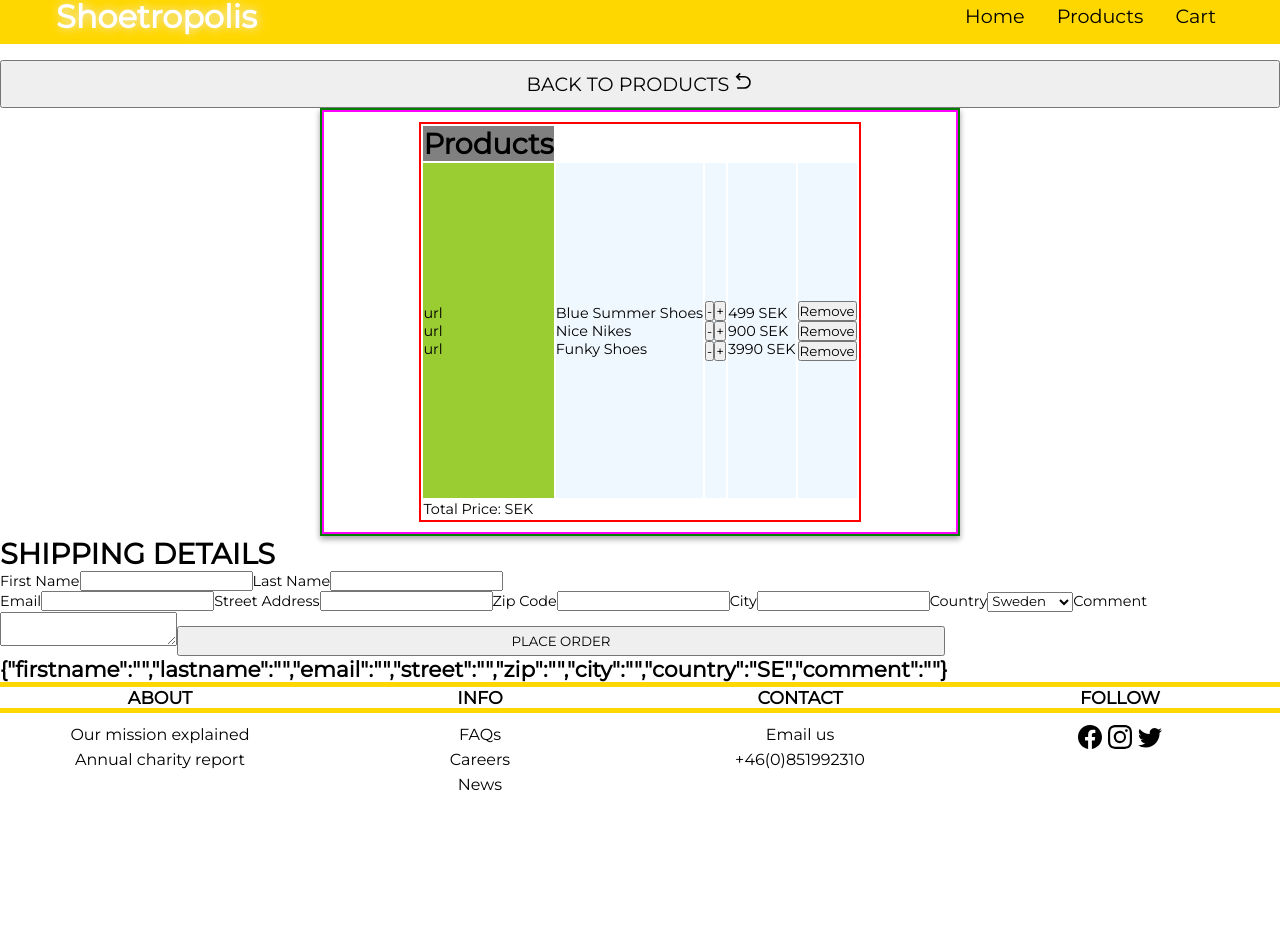
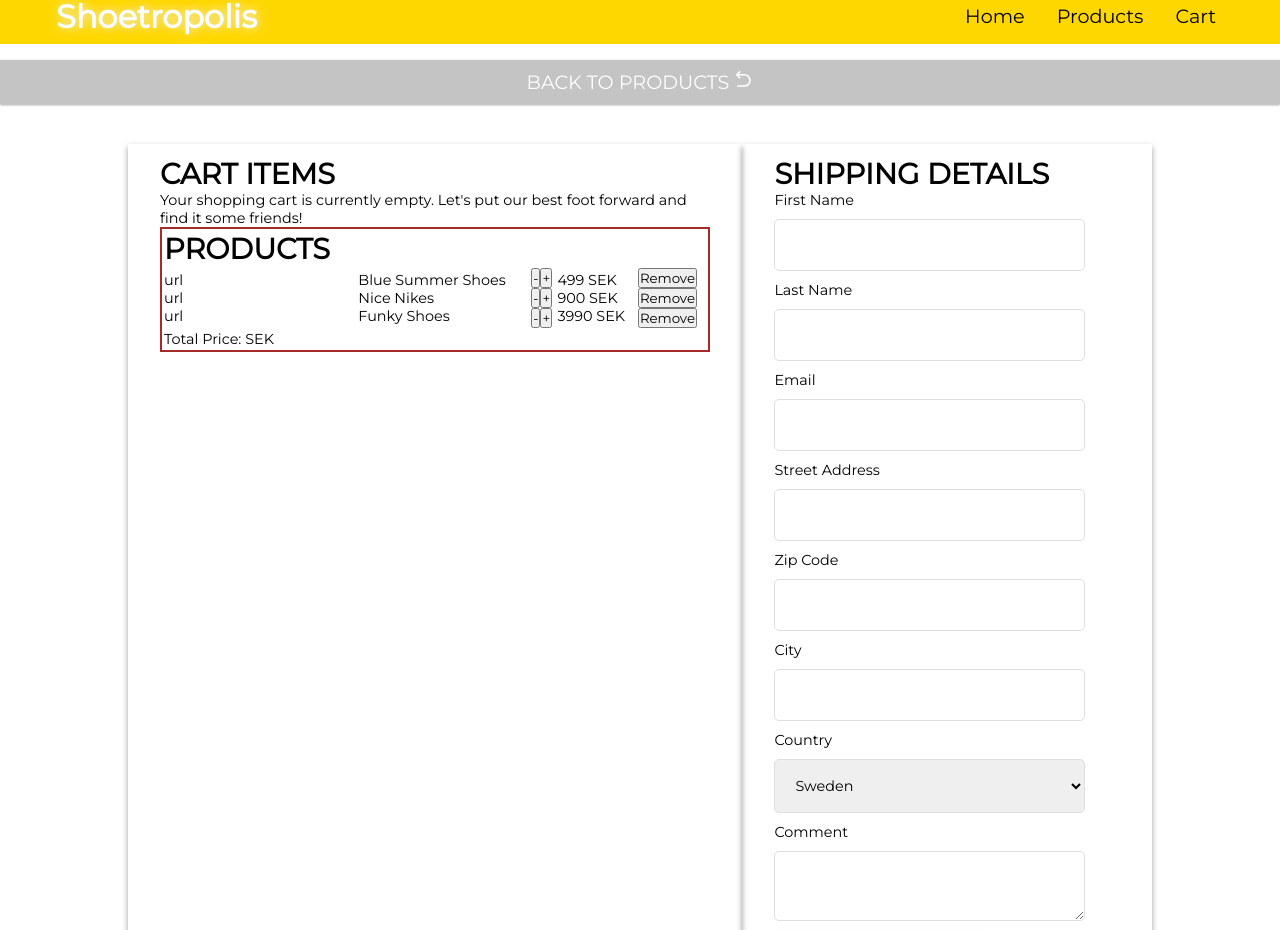
Before and after one commit to MimmiNilsson/shoetropolis, a React (Create React App) app: page /checkout in a window 1280 px wide. Shown: the part 12-942 px from the top of the page. Before the commit the page ends 810 px from the top, so only its background shows below. Built offline with nearby package versions, Linux system fonts and the light colour scheme.

Commit message:
footer, animation, checkout and checkout msg

```diff
--- a/src/components/Footer.css
+++ b/src/components/Footer.css
@@ -3,25 +3,28 @@
     left: 0;
     bottom: 0;
     right: 0;
-    /* background-color: #efefef; */
-    border-top: 5px solid #ffd700;
+    border-top: 1px solid #ffd700;
 }
 
 .footer-container {
     display: flex;
-    justify-items: center;
+    flex-direction: row;
+    justify-content: space-evenly;
+
 }
 
 .footer-box {
     width: 100%;
     text-align: center;
+    padding-bottom: 5px;
+    border-bottom: 0.5px solid #ffd700;
 }
 
 .footer-h3 {
     text-transform: uppercase;
     font-size: 1.1rem;
     margin-bottom: 10px;
-    border-bottom: 5px solid #ffd700;
+    border-bottom: 1px solid #ffd700;
 }
 
 .footer-p {
@@ -30,10 +33,16 @@
     font-size: 1rem;
 }
 
+.footer-row {
+    width: 80%;
+    margin: auto;
+    padding: 0.5rem 1rem 1rem 1rem;
+    text-align: center;
+    font-size: 0.7rem;
+}
+
 .footer-socials {
-    font-size: 1.5rem;
-    padding: 2px;
-
+    font-size: 1rem;
 }
 
 a:link {
--- a/src/components/Footer.js
+++ b/src/components/Footer.js
@@ -3,9 +3,8 @@
 //=============================================================================
 
 import React from 'react';
-import shoe_logo from '../assets/shoe_logo.png';
 import './Footer.css'
-import {BsFacebook, BsInstagram, BsTwitter} from 'react-icons/bs';
+import {BsFacebook, BsInstagram, BsTwitter, BsYoutube, BsPinterest} from 'react-icons/bs';
 
 function Footer() {
 
@@ -19,23 +18,20 @@ function Footer() {
         </div>
         <div className='footer-box box-2'>
           <h3 className='footer-h3'>Info</h3>
+          <p className='footer-p'><a href=''>Shipping and tracking</a></p>
           <p className='footer-p'><a href=''>FAQs</a></p>
-          <p className='footer-p'><a href='https://www.collegemagazine.com/michael-scott-quotes/'>Careers</a></p>
-          <p className='footer-p'><a href='https://www.youtube.com/watch?v=4_X1rhOq6BU&ab_channel=BenedictPolizzi'>News</a></p>
         </div>
         <div className='footer-box box-3'>
           <h3 className='footer-h3'>Contact</h3>
           <p className='footer-p'><a href="mailto:shoetropolis@shoetropolis.com">Email us</a></p>
           <p className='footer-p'><a href="tel:+46725720236">+46(0)851992310</a></p>
         </div>
-        <div className='footer-box box-4'>
-          <h3 className='footer-h3'>Follow</h3>
-          <p className='footer-socials'><a href='https://www.timesnownews.com/the-buzz/article/facebook-changes-company-name-to-meta-netizens-say-kamaal-hai-mera-ispar-abhi-bhi-account-hai/827585'><BsFacebook  /></a><a href='https://poshmark.com/listing/OMG-ShoesLets-Get-Em-5c7d4e9bd36231e4d66e32e9'> <BsInstagram /></a><a href='https://twitter.com/hashtag/shoes'> <BsTwitter /></a></p>
-        </div>
       </div>
-      {/* <div className='footer-row'>
-        <p>All Rights Reserved &copy;{new Date().getFullYear()} | Shoetropolis, Inc.</p>
-      </div> */}
+      <div className='footer-row'>
+        <p className='footer-socials'><a href=''><BsFacebook  /></a> <a href=''> <BsInstagram /></a> <a href=''> <BsTwitter /></a> <a href=''><BsYoutube /></a> <a href=''><BsPinterest /></a></p>
+        <p>Shoetropolis, Inc. | All Rights Reserved &copy;{new Date().getFullYear()}</p>
+        <p>The content of this site is copyright-protected and is property of Shoetropolis, Inc. Shoetropolis' business concept is to offer fashion and quality at the best price in a sustainable way.</p>
+      </div>
     </div>
   )
 }
--- a/src/pages/Checkout.css
+++ b/src/pages/Checkout.css
@@ -1,4 +1,93 @@
-.item-2 {
+.checkout-container {
+    display: flex;
+    flex-flow: row wrap;
+    width: 80%;
+    margin: auto;
+    display: flex;
+    flex-flow: row wrap;
+    justify-content: center;
+    background-color: #fff;
+    padding-top: 10px;
+}
+
+.checkout-main-cart {
+    width: 60%;
+    padding: 0.75rem 2rem 2rem 2rem;
+    box-shadow: 0 3px 6px rgba(0,0,0,0.16), 0 3px 6px rgba(0,0,0,0.23);
+}
+
+.checkout-aside-form {
+    width: 40%;
+    padding: 0.75rem 2rem 2rem 2rem;
+    box-shadow: 0 3px 6px rgba(0,0,0,0.16), 0 3px 6px rgba(0,0,0,0.23);
+}
+
+.checkout-table {
+    border: 2px solid brown;
+    width: 100%;
+}
+
+.checkout-form-input[type='text'], .checkout-form-input[type='select'], textarea {
+    display: block;
+    width: 90%;
+    margin: auto;
+    border: 1px solid #dedede;
+    border-radius: 5px;
+    font-size: 0.9rem;
+    padding: 1rem;
+    margin: 10px 0 10px 0;
+}
+
+input:focus, textarea:focus {
+    outline: none;
+    box-shadow:
+    0 2px 2px rgba(0,0,0,0.1),
+    0 4px 4px rgba(0,0,0,0.1),
+    0 6px 6px rgba(0,0,0,0.1),
+    0 8px 8px rgba(0,0,0,0.1);
+}
+
+.order-btn {
+    width: 60%;
+    margin: auto;
+    padding: 5px;
+    cursor: pointer;
+    text-transform: uppercase;
+    border: 0;
+    background-color: #c4c4c4;
+    color: #fff;
+    box-shadow:
+    0 1px 3px rgba(0, 0, 0, 0.12),
+    0 1px 2px rgba(0, 0, 0, 0.24);
+}
+
+.return-btn {
+    display: block;
+    width: 100%;
+    cursor: pointer;
+    background-color: #c4c4c4;
+    color: #fff;
+    text-transform: uppercase;
+    border: 0;
+    font-size: 1rem;
+    margin: 10px 0 30px;
+    padding: 10px;
+    box-shadow:
+    0 1px 3px rgba(0, 0, 0, 0.12),
+    0 1px 2px rgba(0, 0, 0, 0.24);
+}
+
+.order-btn:hover, .return-btn:hover {
+    background-color: #dedede;
+    color: black;
+}
+
+.order-btn:focus, .return-btn:focus {
+    background-color: #c4c4c4;
+    color: white;
+}
+
+/* .item-2 {
     border: 2px solid orange;
 }
 
@@ -42,7 +131,7 @@
     border: 2px solid red;
     height: 50vh;
 }
-
+ */
 
 
 
--- a/src/pages/Checkout.js
+++ b/src/pages/Checkout.js
@@ -1,19 +1,132 @@
 //=============================================================================
-/*===== MIMMI: CHECKOUT / CHECKOUT PAGE =====*/
+/*===== MIMMI: CHECKOUT / CHECKOUT (CART AND FORM) PAGE =====*/
 //=============================================================================
 
-import React from 'react';
-import CheckoutCart from '../components/CheckoutCart';
-import CheckoutForm from '../components/CheckoutForm';
+import React, {useState} from 'react';
+import {Link} from 'react-router-dom';
+import {RiArrowGoBackLine} from 'react-icons/ri';
+import './Checkout.css'
+// import CheckoutCart from '../components/CheckoutCart';
+// import CheckoutForm from '../components/CheckoutForm';
 
 
-function Checkout({addToCart, cartItems}) {
+function Checkout(props) {
+	//==========CHECKOUT CART==========
+	const [count, setCount] = useState(0);
+
+    function decrementCount() {
+        setCount(prevCount => prevCount -1)
+    }
+
+   function incrementCount() {
+        setCount(prevCount => prevCount +1)
+    }
+
+	//==========CHECKOUT FORM==========
+	const [user, setUser] = useState({
+		firstname: '',
+		lastname: '',
+		email: '',
+		street: '',
+		zip: '',
+		city: '',
+		country: 'SE',
+		comment: ''
+	})
+
+	const handleChange = (e) => {
+		const inputValue = e.target.value;
+		const inputName = e.target.name;
+
+		setUser({
+			...user,
+			[inputName]: inputValue
+		})
+	}
+
   return (
-	  <div>
-		<CheckoutCart addToCart={addToCart} cartItems={cartItems}/>
-		<CheckoutForm />
-	  </div>
+	//   <div>
+	// 	<CheckoutCart addToCart={addToCart} cartItems={cartItems}/>
+	// 	<CheckoutForm />
+	//   </div>
+	<div>
+		<Link to='/products'><button className='checkout-btn return-btn'>Back to Products <RiArrowGoBackLine /></button></Link>
+		<div className='checkout-container'>
+			<div className='checkout-main-cart'>
+				{/* CHECKOUT EMPTY CART */}
+				<div className='checkout-empty'>
+					<h1 className='checkout-h1'>Cart Items</h1>
+					<p className='checkout-p'>Your shopping cart is currently empty. Let's put our best foot forward and find it some friends!</p>
+				</div>
+				{/* CHECKOUT NOT EMPTY CART */}
+				<table className='checkout-table'>
+					<thead className='checkout-table-head'>
+						<h1 className='checkout-h1'>Products</h1>
+					</thead>
+					<tr className='checkout-table-row'>
+						<td className='checkout-table-cell'>
+							{props.cartItems.map(item => <p>{item.image}</p>)}
+						</td>
+						<td>
+							{props.cartItems.map(item => <p>{item.title}</p>)}
+						</td>
+						<td>
+							{props.cartItems.map(item =>
+								<div>
+									<button onClick={decrementCount}>-</button>
+									<button onClick={incrementCount}>+</button>
+								</div>
+								)}
+						</td>
+						<td>
+							{props.cartItems.map(item =>  <p>{item.price}</p>)}
+						</td>
+						<td>
+							{props.cartItems.map(item => <button className='remove-btn'>Remove</button>)}
+						</td>
+					</tr>
+					<tfoot>Total Price: {props.price} SEK </tfoot>
+				</table>
+			</div>
+			{/* CHECKOUT FORM */}
+			<div className='checkout-aside-form'>
+			<h1 className='checkout-h1 checkout-header'>Shipping Details</h1>
+				<form className='checkout-form'>
+					<label className='checkout-form-label'>First Name</label>
+					<input className='checkout-form-input' type="text" name='firstname' value={user.firstname} onChange={handleChange}></input>
 
+					<label className='checkout-form-label'>Last Name</label>
+					<input className='checkout-form-input' type="text" name='lastname' value={user.lastname} onChange={handleChange}></input>
+
+					<label className='checkout-form-label'>Email</label>
+					<input className='checkout-form-input' type="text" name='email' value={user.email} onChange={handleChange}></input>
+
+					<label className='checkout-form-label'>Street Address</label>
+					<input className='checkout-form-input' type="text" name='street' value={user.street} onChange={handleChange}></input>
+
+					<label className='checkout-form-label'>Zip Code</label>
+					<input className='checkout-form-input' type="text" name='zip' value={user.zip} onChange={handleChange}></input>
+
+					<label className='checkout-form-label'>City</label>
+					<input className='checkout-form-input' type="text" name='city' value={user.city} onChange={handleChange}></input>
+
+					<label className='checkout-form-label'>Country</label>
+					<select type='select' className='checkout-form-input' name='country' value={user.country} onChange={handleChange}>
+						<option value="SE">Sweden</option>
+						<option value="NO">Norway</option>
+						<option value="FI">Finland</option>
+						<option value="DK">Denmark</option>
+					</select>
+
+					<label className='checkout-form-label'>Comment</label>
+					<textarea className='checkout-form-input textarea-input' name="comment" value={user.comment} onChange={handleChange}></textarea>
+
+					<Link to='/checkoutmsg'><button className='order-btn'>Place Order</button></Link>
+					{/* <h2>{JSON.stringify(user)}</h2> */}
+				</form>
+			</div>
+		</div>
+	</div>
   )}
 
 export default Checkout;
--- /dev/null
+++ b/src/pages/CheckoutMsg.css
@@ -0,0 +1,14 @@
+.checkout-msg-container {
+    border: 2px solid yellowgreen;
+    display: flex;
+    flex-flow: row wrap;
+    justify-content: center;
+    width: 50%;
+    margin: auto;
+    padding: 5%;
+}
+
+.checkout-msg-wrap {
+    border: 2px soil orange;
+    align-items: center;
+}
--- a/src/pages/Product.css
+++ b/src/pages/Product.css
@@ -10,7 +10,6 @@
     font-size: 0.9rem;
     font-family: 'Montserrat', sans-serif;
     padding: 5%;
-    border: 2px solid green;
 }
 
 .sing-prod-h1 {
@@ -46,16 +45,48 @@
     font-size: 1rem;
 }
 
+.add-btn {
+    width: 60%;
+    padding: 5px;
+    cursor: pointer;
+    text-transform: uppercase;
+    border: 0;
+    background-color: #c4c4c4;
+    color: #fff;
+    box-shadow:
+    0 1px 3px rgba(0, 0, 0, 0.12),
+    0 1px 2px rgba(0, 0, 0, 0.24);
+}
+
+.return-btn {
+    display: block;
+    width: 100%;
+    cursor: pointer;
+    background-color: #c4c4c4;
+    color: #fff;
+    text-transform: uppercase;
+    border: 0;
+    font-size: 1rem;
+    margin: 10px 0 30px;
+    padding: 10px;
+    box-shadow:
+    0 1px 3px rgba(0, 0, 0, 0.12),
+    0 1px 2px rgba(0, 0, 0, 0.24);
+}
+
+.add-btn:hover, .return-btn:hover {
+    background-color: #dedede;
+    color: black;
+}
+
+.add-btn:focus, .return-btn:focus {
+    background-color: #c4c4c4;
+    color: white;
+}
+
 .return-btn {
     width: 100%;
     padding: 10px;
     cursor: pointer;
     text-transform: uppercase;
 }
-
-.add-btn {
-    width: 60%;
-    padding: 5px;
-    cursor: pointer;
-    text-transform: uppercase;
-}
```
Also changed, not shown: src/pages/CheckoutMsg.js (+5 -2 lines), src/pages/Product.js (+34 -8 lines).
